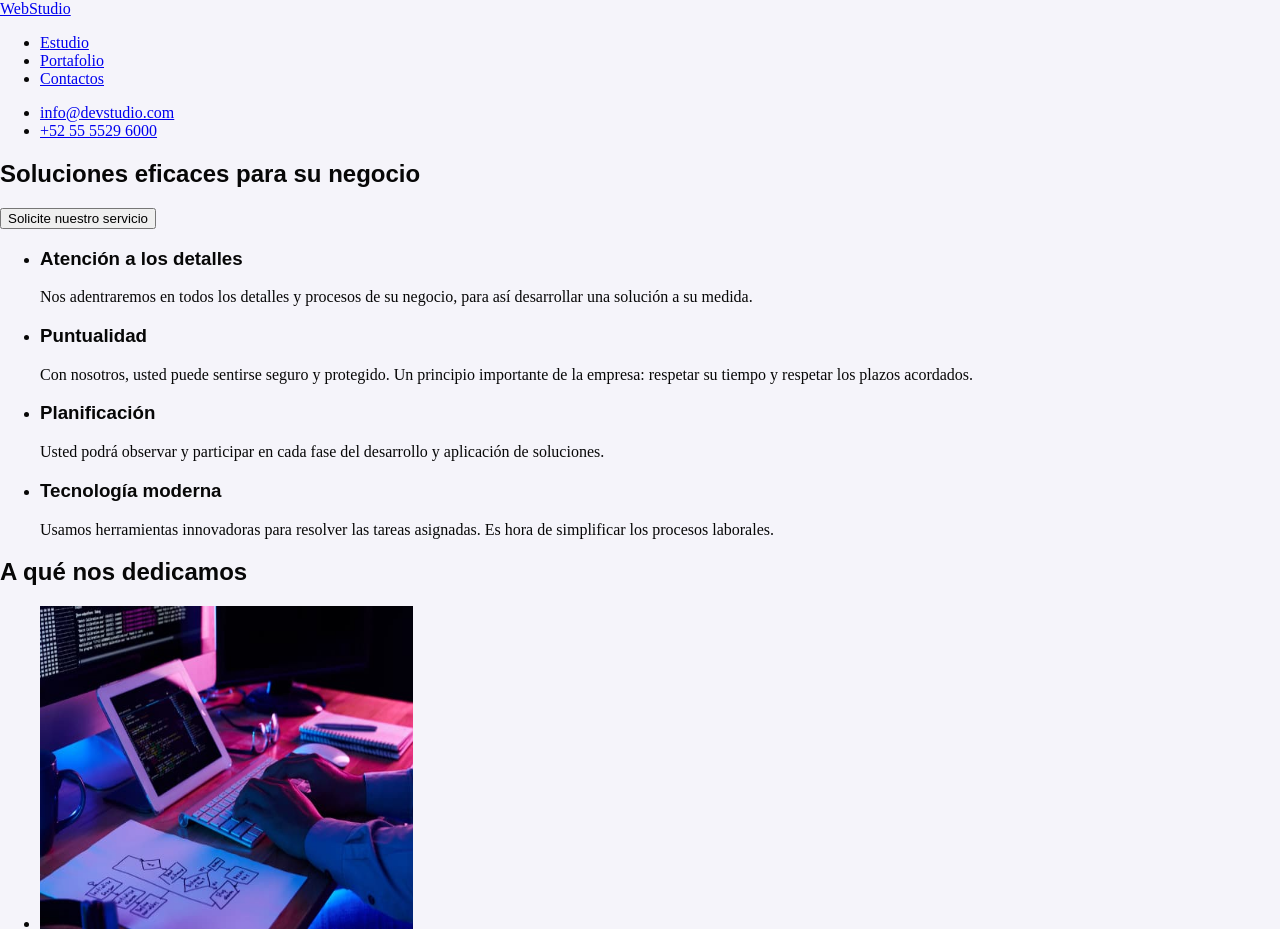
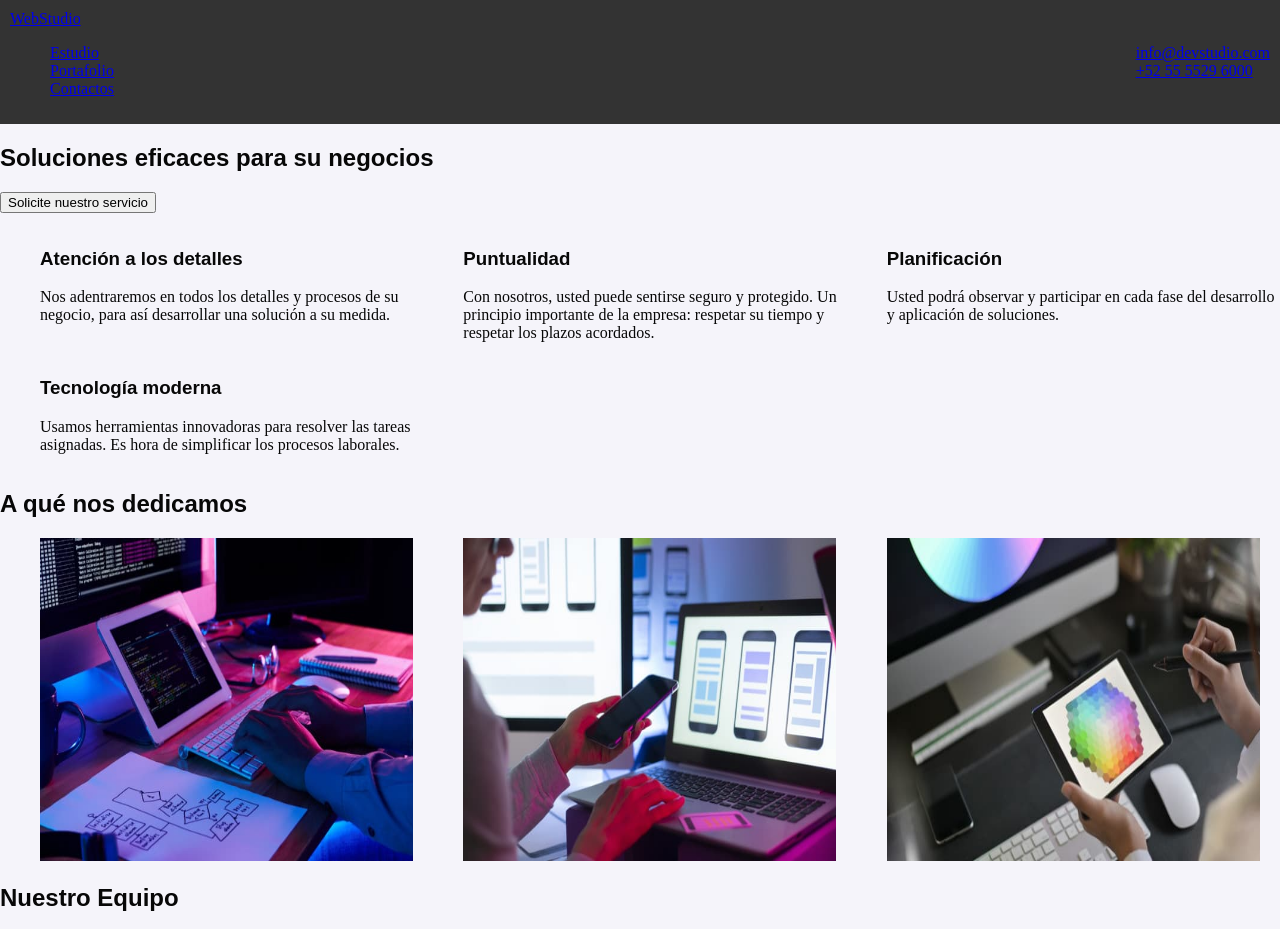
Before and after one commit to Proximacentaurion/goit-markup-hw-02, a plain HTML site: page portafolio.html in a window 1280 px wide. Shown: the top 929 px of the page. Drawn offline with Linux system fonts and the light colour scheme.

Commit message:
Se crea la carpeta para estilos CSS y se organizan las imágenes de las distintas secciones
Se crea la carpeta para estilos CSS y se organizan las imágenes de las distintas secciones

```diff
--- /dev/null
+++ b/css/styles.css
@@ -0,0 +1,45 @@
+body{
+    margin:0;
+    padding:0;
+    background-color: #F5F4FA;
+    color:#070707;
+}
+h1{
+    font-family:sans-serif;
+    color:#070707;
+}
+h2{
+    font-family:sans-serif;
+    color:#070707;
+}
+h3{
+    font-family:sans-serif;
+    color:#070707;
+}
+
+section ul {
+    display: flex;
+    flex-direction: row;
+    justify-content: space-between;
+    flex-wrap: wrap;
+  }
+
+  section ul li {
+    flex-basis: calc(33.33% - 20px);
+  }
+
+/*Para quitar las viñetas de las imagenes*/
+  ul, ol {
+    list-style: none;
+  }
+
+
+  /*Para que el menú de la barra de navegación se vea más ordenado*/
+  header {
+    display: flex;
+    justify-content: space-between;
+    align-items: center;
+    background-color: #333;
+    color: #fff;
+    padding: 10px;
+  }
--- a/index.html
+++ b/portafolio.html
@@ -5,7 +5,7 @@
     <meta http-equiv="X-UA-Compatible" content="IE=edge" />
     <meta name="viewport" content="width=device-width, initial-scale=1.0" />
     <title>Principal</title>
-    <link rel="stylesheet" href="style.css" />
+    <link rel="stylesheet" href="./css/styles.css" />
   </head>
   <header>
     <!--Barra de navegación-->
@@ -25,7 +25,7 @@
   <main>
     <!--Sección con fondo negro-->
     <section>
-      <h1>Soluciones eficaces para su negocio</h1>
+      <h1>Soluciones eficaces para su negocios</h1>
       <button>Solicite nuestro servicio</button>
     </section>
     <!--Ventajas del servicio-->
--- a/style.css
+++ /dev/null
@@ -1,18 +0,0 @@
-body{
-    margin:0;
-    padding:0;
-    background-color: #F5F4FA;
-    color:#070707;
-}
-h1{
-    font-family:sans-serif;
-    color:#070707;
-}
-h2{
-    font-family:sans-serif;
-    color:#070707;
-}
-h3{
-    font-family:sans-serif;
-    color:#070707;
-}
```
